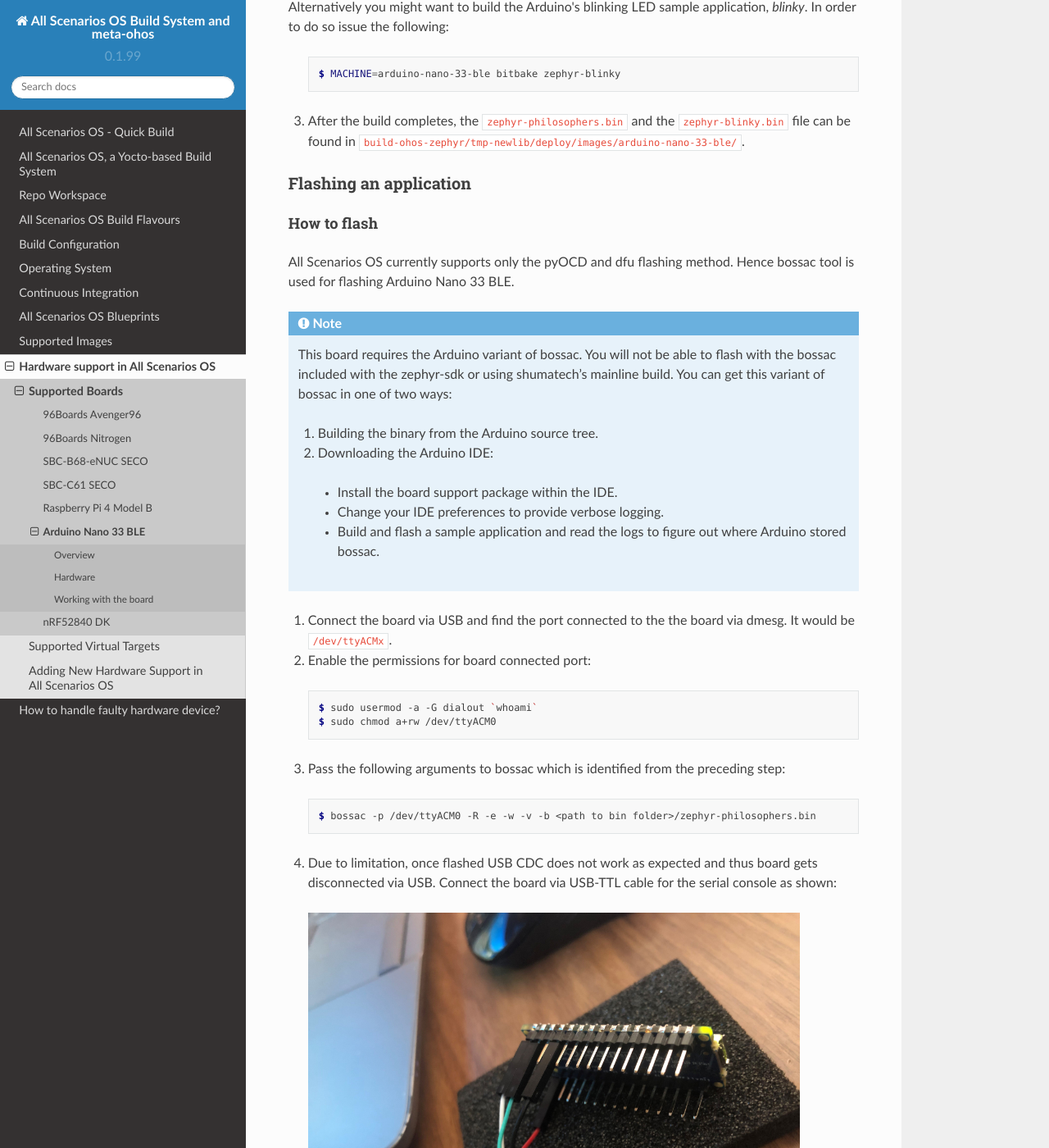
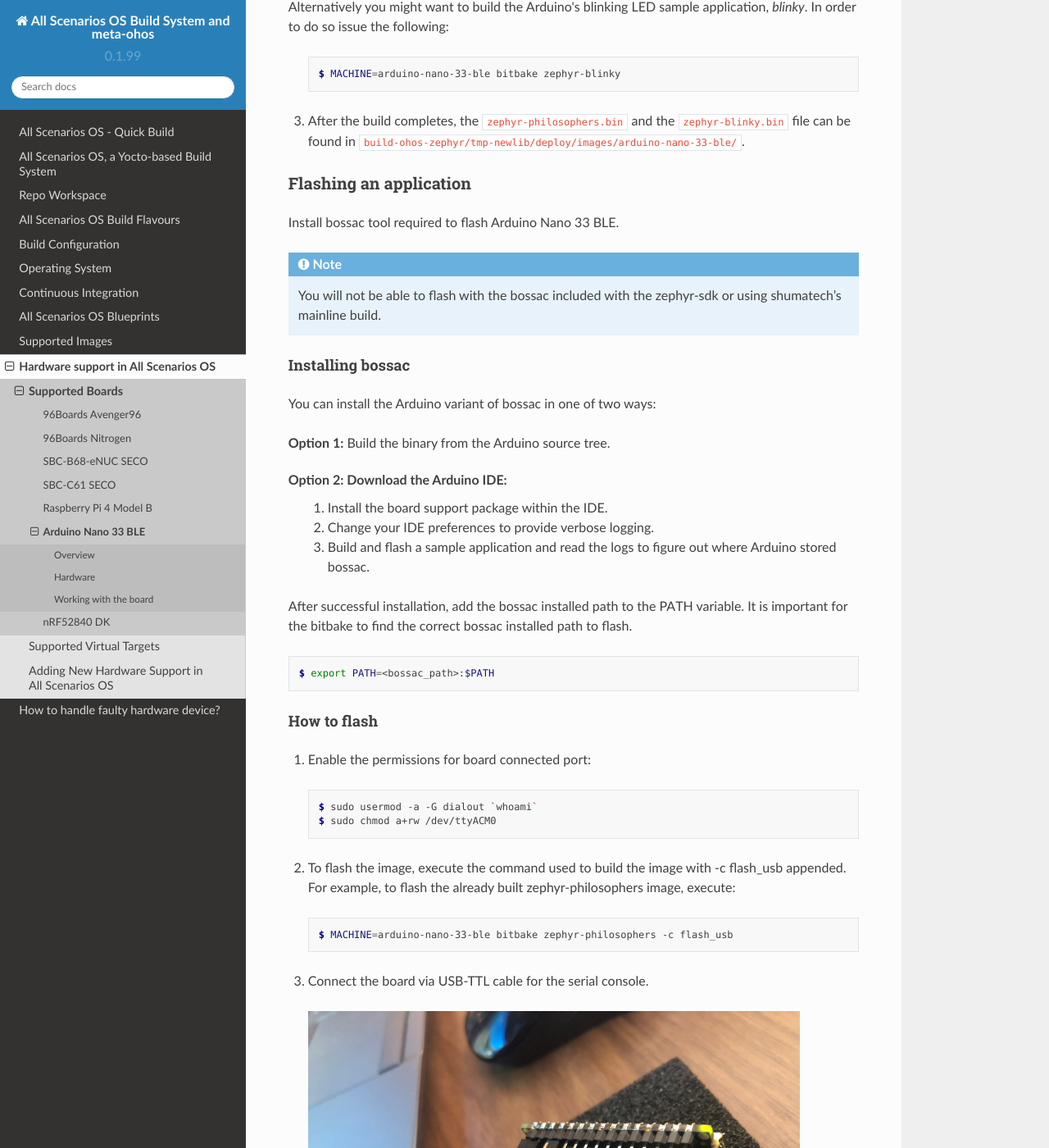
Before and after one commit to alema-r/Alessandro-Marcolini-Oniro, a Sphinx documentation site: the page built from docs/hardware-support/boards/arduino-nano-33-ble.rst, in a window 1280 px wide and 1400 px high, scrolled down 1487 px. Shown: the whole window at 82% size. Built offline with Sphinx 7.4.7 and the Read the Docs theme 2.0.0, drawn with Linux system fonts in a browser that asks for light colours.

Commit message:
docs/arduino-nano-33-ble: Add support for USB Flash
    Add support for USB flash
    Converted note content to a sub section on install bossac
    This closes: OSTC/planning/hw-enablement#30

Signed-off-by: Gururaj Shetty <gururaj.shetty@huawei.com>

```diff
--- a/docs/hardware-support/boards/arduino-nano-33-ble.rst
+++ b/docs/hardware-support/boards/arduino-nano-33-ble.rst
@@ -72,58 +72,62 @@ sample application, *blinky*. In order to do so issue the following:
 3. After the build completes, the ``zephyr-philosophers.bin`` and the ``zephyr-blinky.bin``
    file can be found in ``build-ohos-zephyr/tmp-newlib/deploy/images/arduino-nano-33-ble/``.
 
-
 Flashing an application
 =======================
+Install bossac tool required to flash Arduino Nano 33 BLE.
+
+.. note::
+   You will not be able to flash with the bossac included with the zephyr-sdk or using shumatech’s
+   mainline build.
+
+Installing bossac
+-----------------
+
+You can install the Arduino variant of bossac in one of two ways:
+
+**Option 1:** Build the binary from the Arduino source tree.
+
+**Option 2:** Download the Arduino IDE:
+     1. Install the board support package within the IDE.
+     2. Change your IDE preferences to provide verbose logging.
+     3. Build and flash a sample application and read the logs to figure out
+        where Arduino stored bossac.
+
+After successful installation, add the bossac installed path to the PATH
+variable. It is important for the bitbake to find the correct bossac installed path
+to flash.
+
+.. code-block:: console
+
+   $ export PATH=<bossac_path>:$PATH
 
 How to flash
 ------------
 
-All Scenarios OS currently supports only the pyOCD and dfu flashing method.
-Hence bossac tool is used for flashing Arduino Nano 33 BLE.
-
-.. note::
-   This board requires the Arduino variant of bossac. You will not be able to
-   flash with the bossac included with the zephyr-sdk or using shumatech’s
-   mainline build.
-   You can get this variant of bossac in one of two ways:
-
-   1. Building the binary from the Arduino source tree.
-
-   2. Downloading the Arduino IDE:
-
-     * Install the board support package within the IDE.
-     * Change your IDE preferences to provide verbose logging.
-     * Build and flash a sample application and read the logs to figure out
-       where Arduino stored bossac.
-
-1. Connect the board via USB and find the port connected to the the board via
-   dmesg. It would be ``/dev/ttyACMx``.
-
-2. Enable the permissions for board connected port:
+1. Enable the permissions for board connected port:
 
   .. code-block:: console
 
 	$ sudo usermod -a -G dialout `whoami`
 	$ sudo chmod a+rw /dev/ttyACM0
 
-3. Pass the following arguments to bossac which is identified from the preceding step:
+2. To flash the image, execute the command used to build the image with
+   -c flash_usb appended. For example, to flash the already built
+   zephyr-philosophers image, execute:
 
   .. code-block:: console
 
-   $ bossac -p /dev/ttyACM0 -R -e -w -v -b <path to bin folder>/zephyr-philosophers.bin
+   $ MACHINE=arduino-nano-33-ble bitbake zephyr-philosophers -c flash_usb
 
-4. Due to limitation, once flashed USB CDC does not work as expected and thus
-   board gets disconnected via USB. Connect the board via USB-TTL cable for the
-   serial console as shown:
+3. Connect the board via USB-TTL cable for the serial console.
 
   .. image:: assets/serial-connect.jpg
     :width: 600
 
-5. Once connected, locate the board connected port via dmesg. It would
+4. Once connected, locate the board connected port via dmesg. It would
    be ``/dev/ttyUSBx``.
 
-6. Run your favorite terminal program to listen for output.
+5. Run your favorite terminal program to listen for output.
 
   .. code-block:: console
 
```
Also changed, not shown: other parts of docs/hardware-support/boards/arduino-nano-33-ble.rst (+1 -1 lines).
